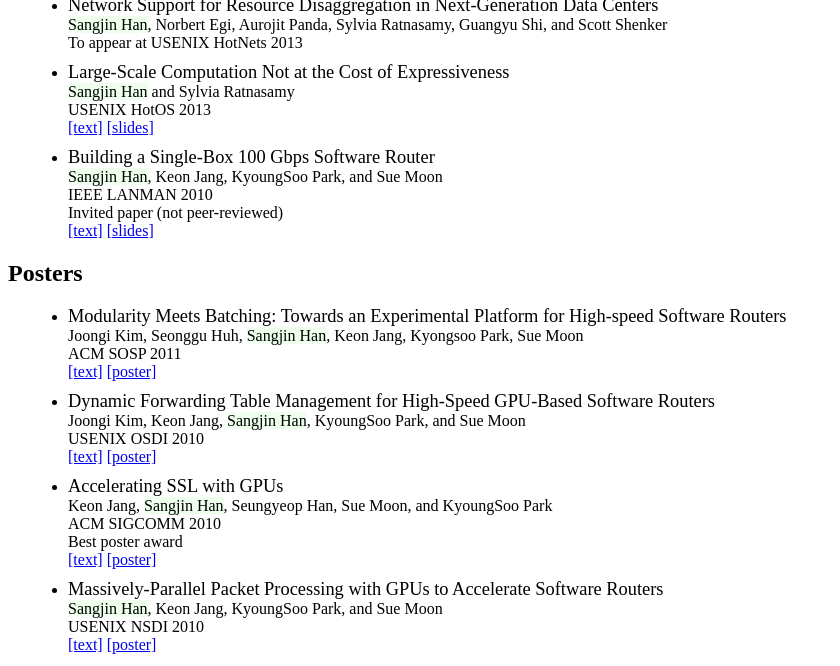
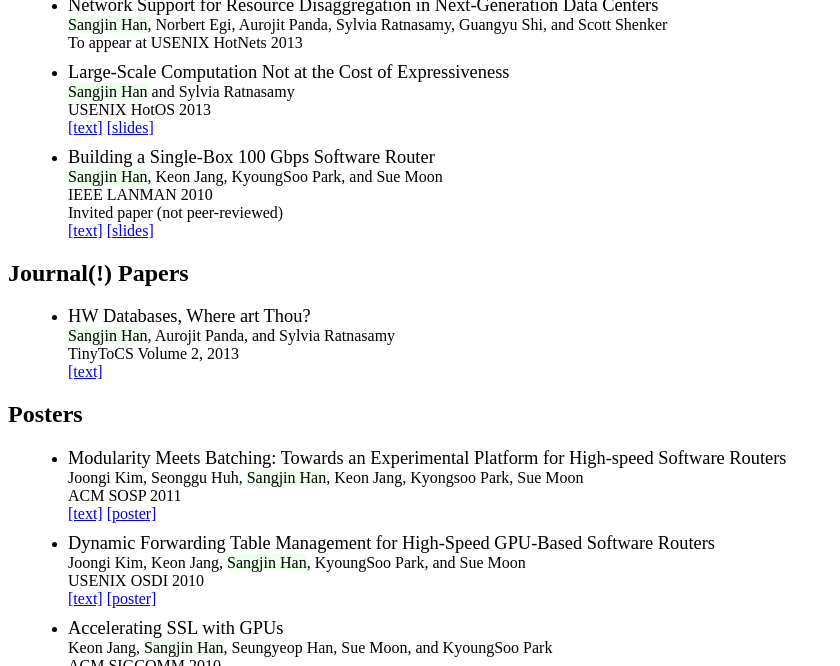
Before and after one commit to sangjinhan/homepage, a Jekyll site: the page built from publications.html, in a window 1280 px wide and 900 px high, scrolled down 552 px, cut to the strip 0-666 px from the top of the window. Shown: the whole strip, without its empty margins (0-840 px from the left). Built offline with Jekyll 4.4.1, drawn with Linux system fonts in a browser that asks for light colours.

Commit message:
TinyToCS

```diff
--- a/publications.html
+++ b/publications.html
@@ -92,6 +92,19 @@
   </li>
 </ul>
 
+<h2> Journal(!) Papers </h2>
+<ul>
+  <li class="paper">
+    <span class="title">
+      HW Databases, Where art Thou?<br>
+    </span>
+    <span class="me">Sangjin Han</span>, Aurojit Panda, and Sylvia Ratnasamy <br>
+    TinyToCS Volume 2, 2013<br>
+    <a href="static/pub/tinytocs2013_hwdb.pdf">[text]</a>
+    <!-- 25 out of 34 (73.5%) -->
+  </li>
+</ul>
+
 <h2> Posters </h2>
 <ul>
   <li class="paper">
```
Also changed, not shown: 1 other file.
